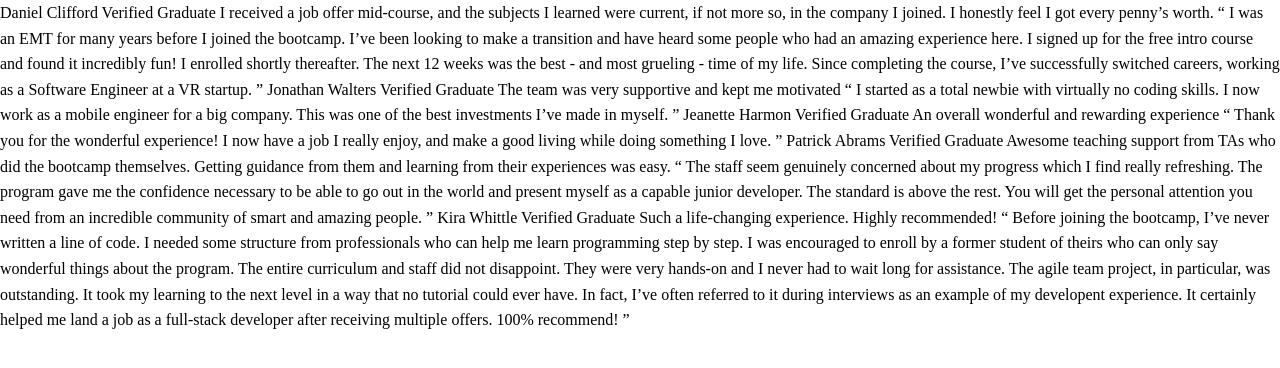
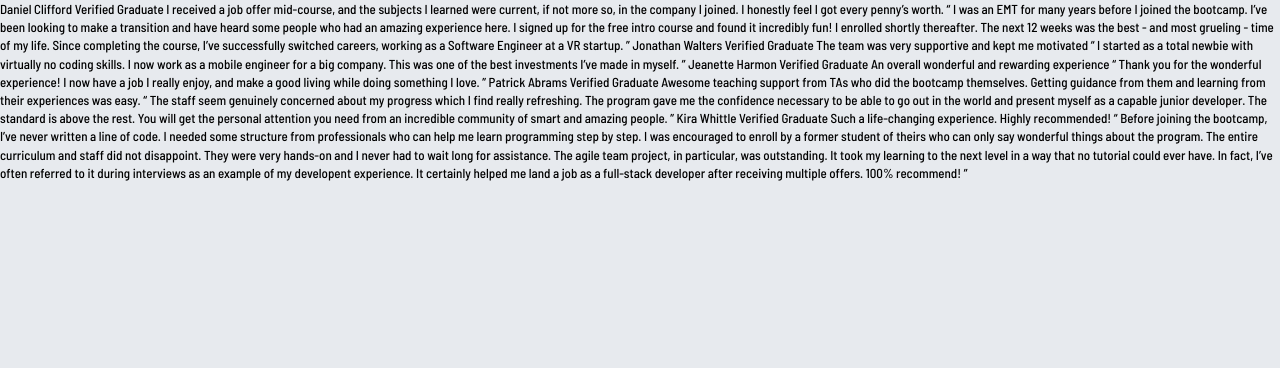
Before and after one commit to KingRocko/Testimonials-grid-section, a plain HTML site: page index.html in a window 1280 px wide. Drawn offline with Linux system fonts and the light colour scheme.

Commit message:
Define initial body selector

```diff
--- a/styles.css
+++ b/styles.css
@@ -171,6 +171,14 @@
 
         --border-radius-card: var(--border-radius-100);
     }
+
+    body {
+        background-color: var(--color-bg-body);
+        font-family: var(--font-family-base), sans-serif;
+        font-size: var(--font-size-base);
+        font-weight: var(--font-weight-base);
+        line-height: var(--line-height-base);
+    }
 }
 
 @layer layout {
```
